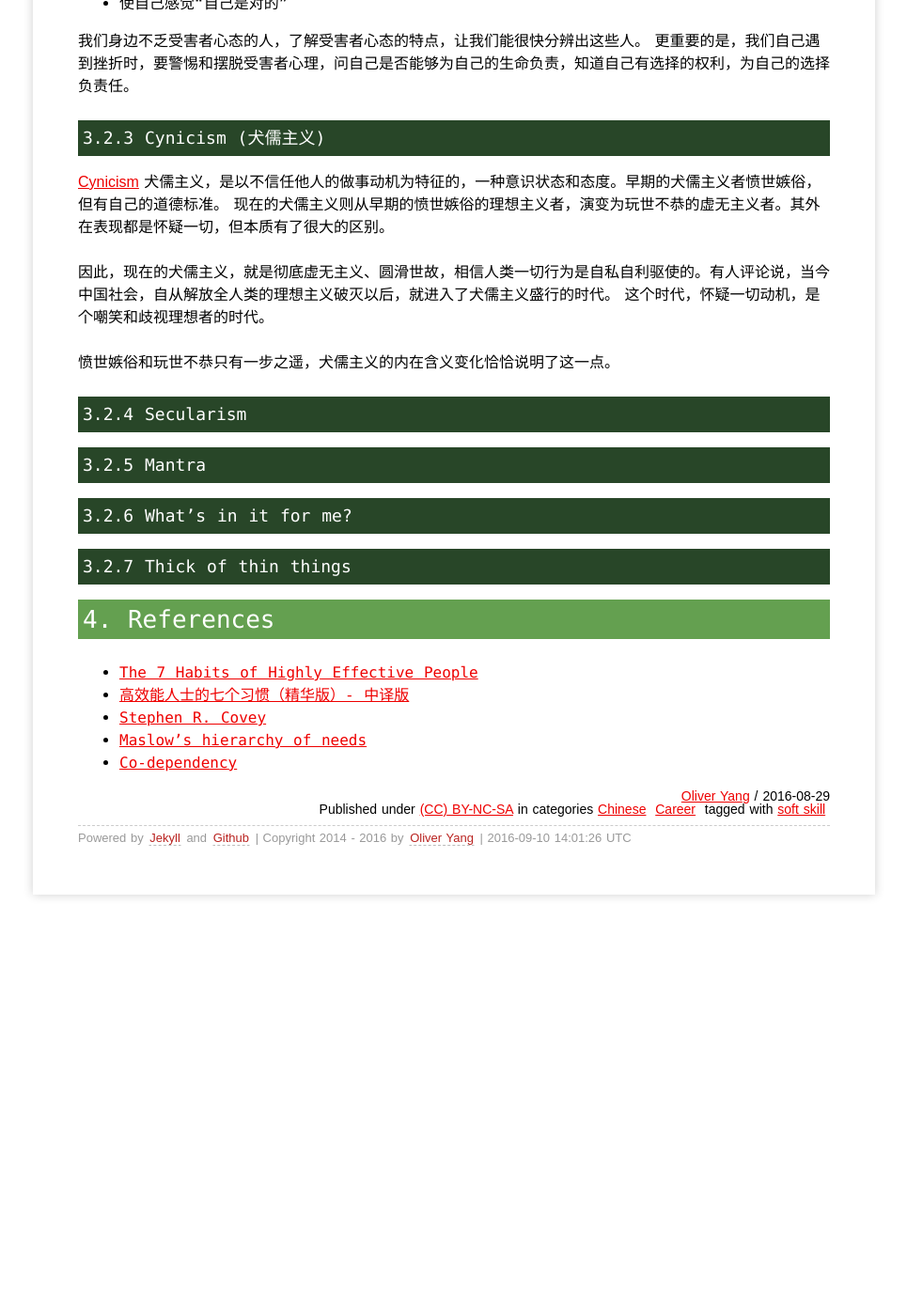
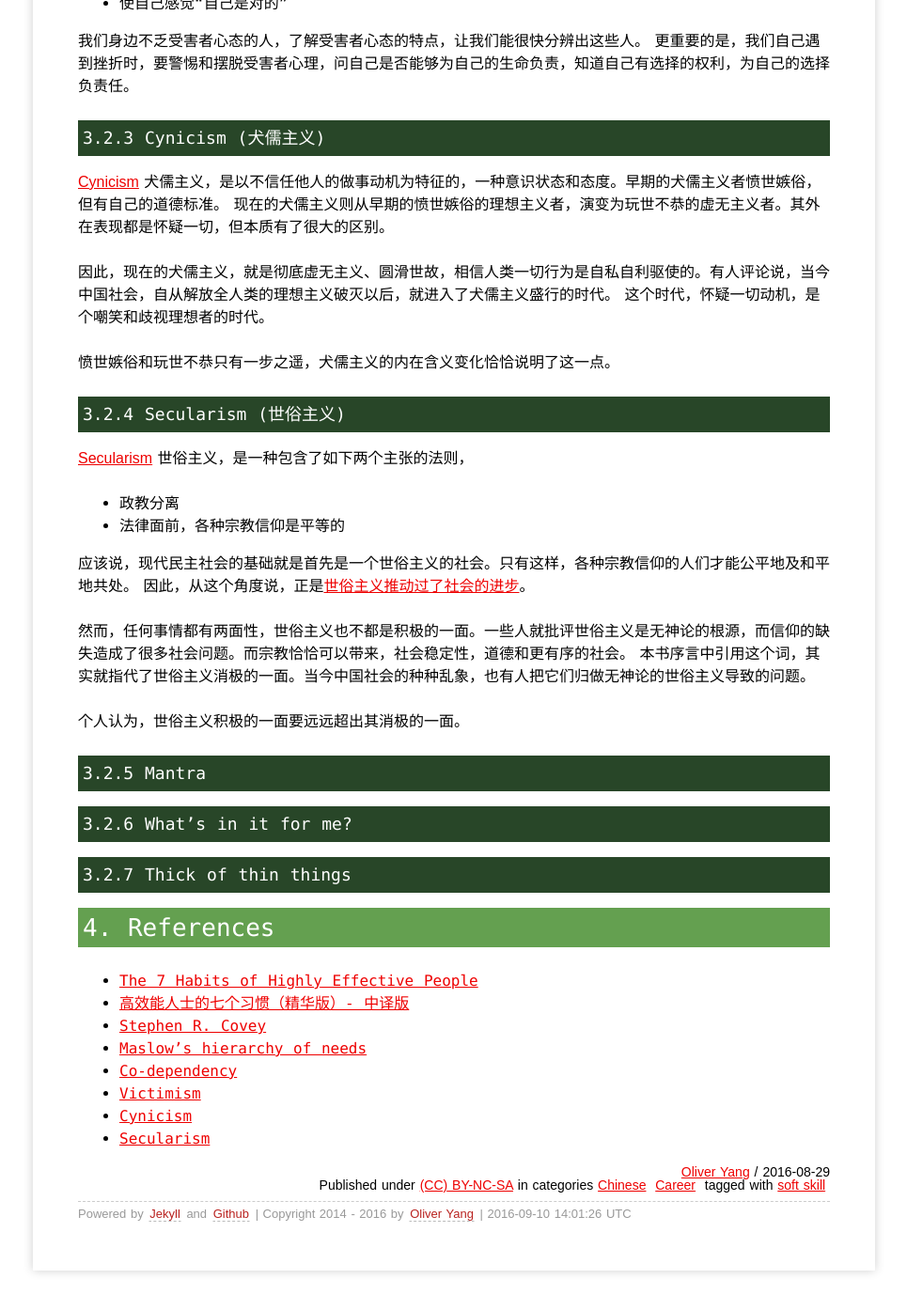
Before and after one commit to yangoliver/yangoliver.github.io, a Jekyll site: the page built from _posts/2016/2016-08-29-7-habits-1.md, in a window 1280 px wide and 1400 px high, scrolled down 4032 px. Shown: the top 1394 px of the window at 94% size, without its empty margins (157-1122 px from the left). Built offline with Jekyll 4.4.1, drawn with Linux system fonts in a browser that asks for light colours; comment, search, counter and statistics services are not loaded; before the commit the page ends 5032 px from its top, so only the background shows below that; some of the changed text lies outside the part shown.

Commit message:
draft: added Secularism contents

```diff
--- a/_posts/2016/2016-08-29-7-habits-1.md
+++ b/_posts/2016/2016-08-29-7-habits-1.md
@@ -240,7 +240,20 @@ Stephen Covey 在书中写到：**"Common Sense is not Common Practice"**。若
 
 愤世嫉俗和玩世不恭只有一步之遥，犬儒主义的内在含义变化恰恰说明了这一点。
 
-#### 3.2.4 Secularism
+#### 3.2.4 Secularism (世俗主义)
+
+[Secularism](https://en.wikipedia.org/wiki/Secularism) 世俗主义，是一种包含了如下两个主张的法则，
+
+* 政教分离
+* 法律面前，各种宗教信仰是平等的
+
+应该说，现代民主社会的基础就是首先是一个世俗主义的社会。只有这样，各种宗教信仰的人们才能公平地及和平地共处。
+因此，从这个角度说，正是[世俗主义推动过了社会的进步](http://www.secularism.org.uk/what-is-secularism.html)。
+
+然而，任何事情都有两面性，世俗主义也不都是积极的一面。一些人就批评世俗主义是无神论的根源，而信仰的缺失造成了很多社会问题。而宗教恰恰可以带来，社会稳定性，道德和更有序的社会。
+本书序言中引用这个词，其实就指代了世俗主义消极的一面。当今中国社会的种种乱象，也有人把它们归做无神论的世俗主义导致的问题。
+
+个人认为，世俗主义积极的一面要远远超出其消极的一面。
 
 #### 3.2.5 Mantra
 
@@ -256,3 +269,6 @@ Stephen Covey 在书中写到：**"Common Sense is not Common Practice"**。若
 * [Stephen R. Covey](https://en.wikipedia.org/wiki/Stephen_Covey)
 * [Maslow's hierarchy of needs](https://en.wikipedia.org/wiki/Maslow%27s_hierarchy_of_needs)
 * [Co-dependency](https://en.wikipedia.org/wiki/Codependency)
+* [Victimism](https://en.wikipedia.org/wiki/Victim_mentality)
+* [Cynicism](https://en.wikipedia.org/wiki/Cynicism_(contemporary))
+* [Secularism](https://en.wikipedia.org/wiki/Secularism)
```
